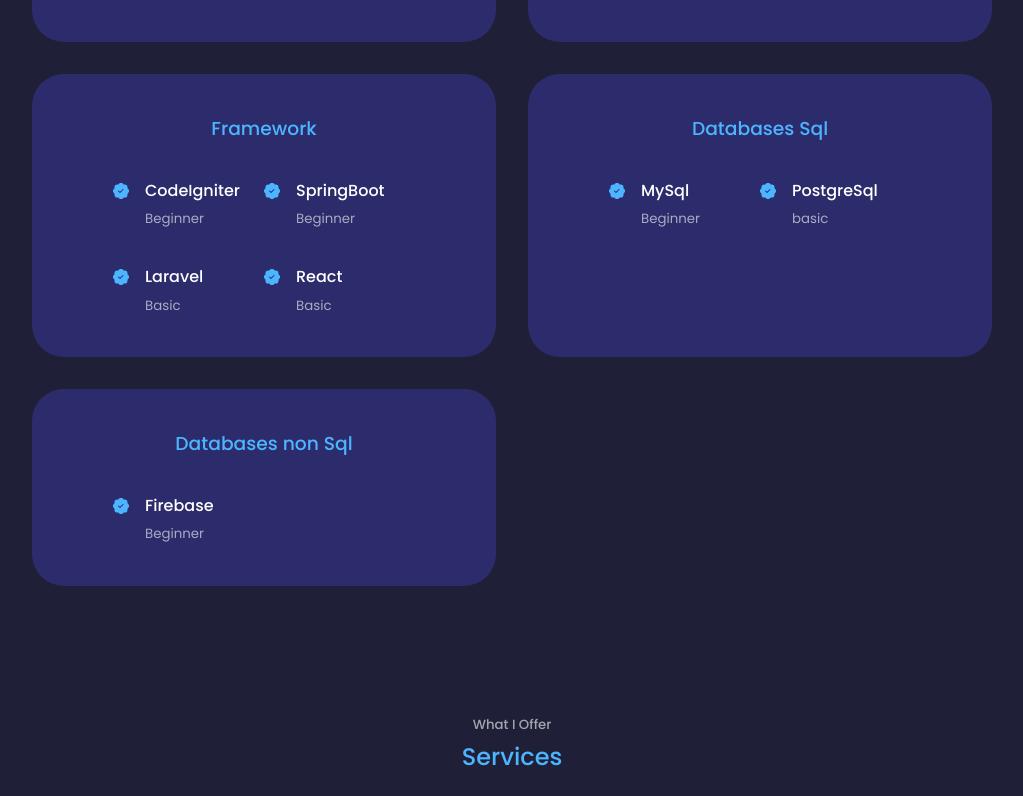
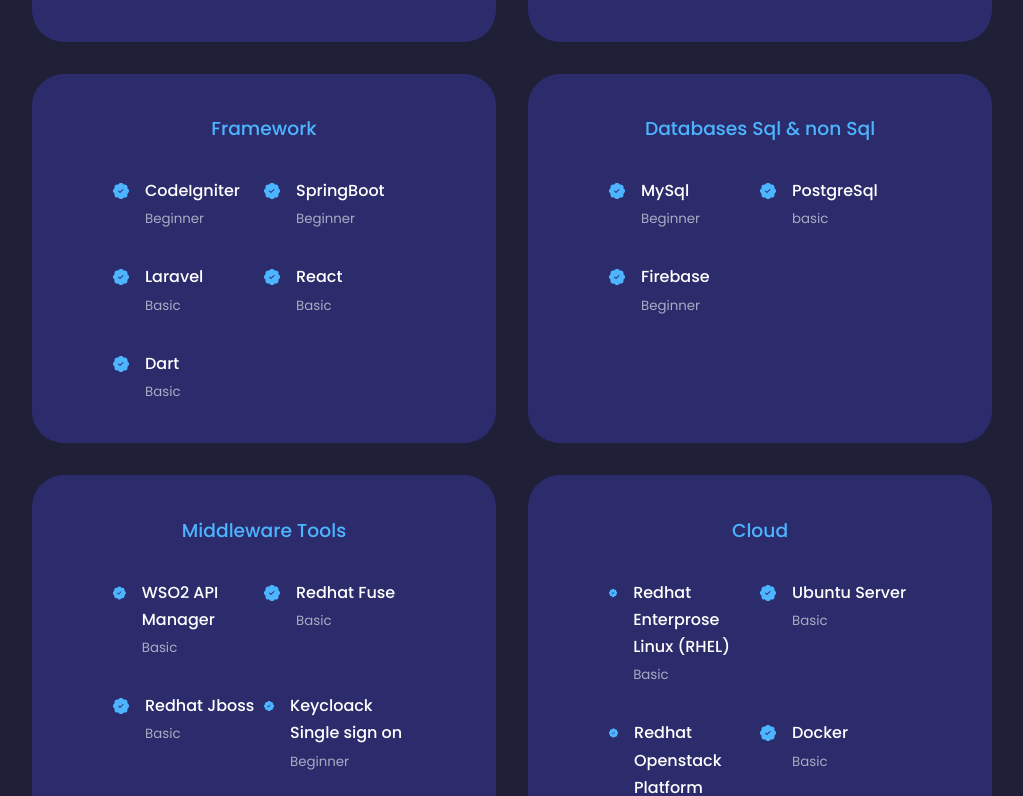
Before and after one commit to Trias1/portfolio, a React (Create React App) app: page / in a window 1280 px wide. Shown: the part 3187-3983 px from the top of the page, without its empty margins (128-1151 px from the left). Built offline with nearby package versions, Linux system fonts and the light colour scheme.

Commit message:
update data

```diff
--- a/src/components/experience/Experience.jsx
+++ b/src/components/experience/Experience.jsx
@@ -17,6 +17,8 @@
     skills: [
       { name: "JAVA", level: "Beginner" },
       { name: "PHP", level: "Beginner" },
+      { name: "Bash", level: "Basic" },
+      { name: "Dart", level: "Basic" },
     ],
   },
   {
@@ -26,18 +28,34 @@
       { name: "SpringBoot", level: "Beginner" },
       { name: "Laravel", level: "Basic" },
       { name: "React", level: "Basic" },
+      { name: "Dart", level: "Basic" },
     ],
   },
   {
-    category: "Databases Sql",
+    category: "Databases Sql & non Sql",
     skills: [
       { name: "MySql", level: "Beginner" },
       { name: "PostgreSql", level: "basic" },
+      { name: "Firebase", level: "Beginner" },
     ],
   },
   {
-    category: "Databases non Sql",
-    skills: [{ name: "Firebase", level: "Beginner" }],
+    category: "Middleware Tools",
+    skills: [
+      { name: "WSO2 API Manager", level: "Basic" },
+      { name: "Redhat Fuse", level: "Basic" },
+      { name: "Redhat Jboss", level: "Basic" },
+      { name: "Keycloack Single sign on", level: "Beginner" },
+    ],
+  },
+  {
+    category: "Cloud",
+    skills: [
+      { name: "Redhat Enterprose Linux (RHEL)", level: "Basic" },
+      { name: "Ubuntu Server", level: "Basic" },
+      { name: "Redhat Openstack Platform", level: "Basic" },
+      { name: "Docker", level: "Basic" },
+    ],
   },
 ];
 
```
